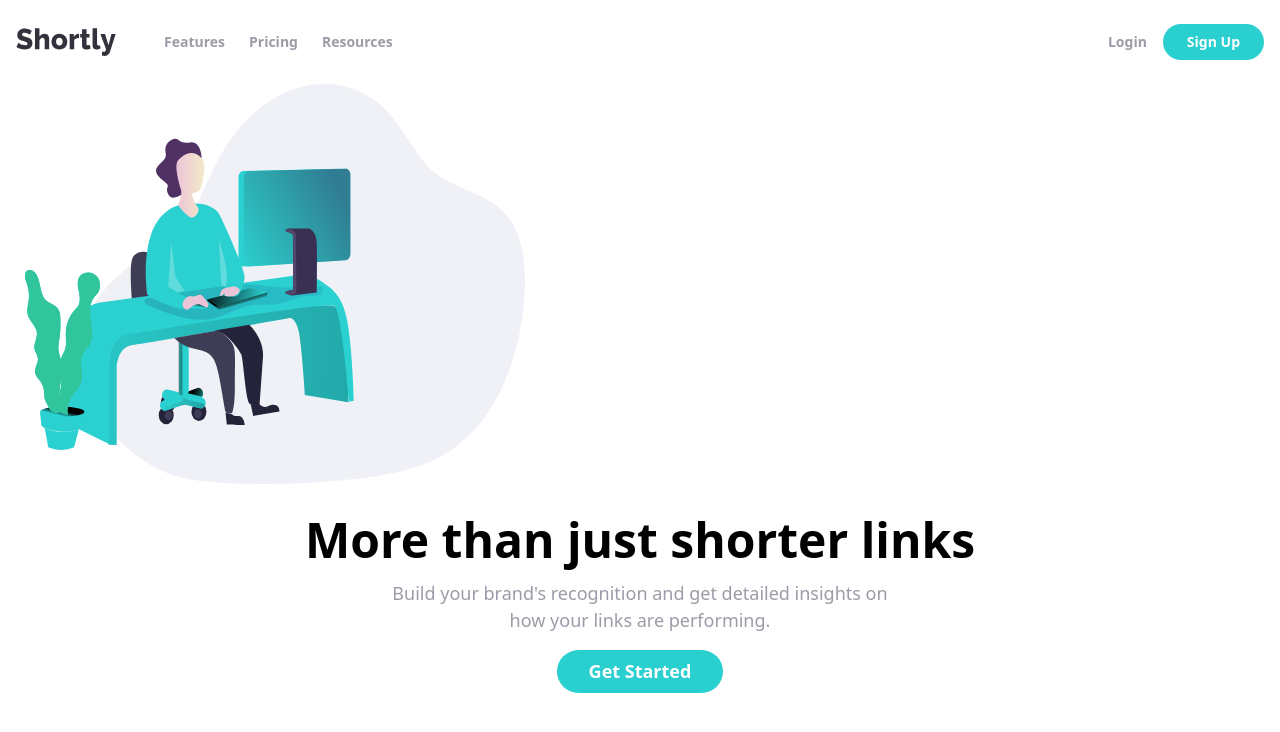
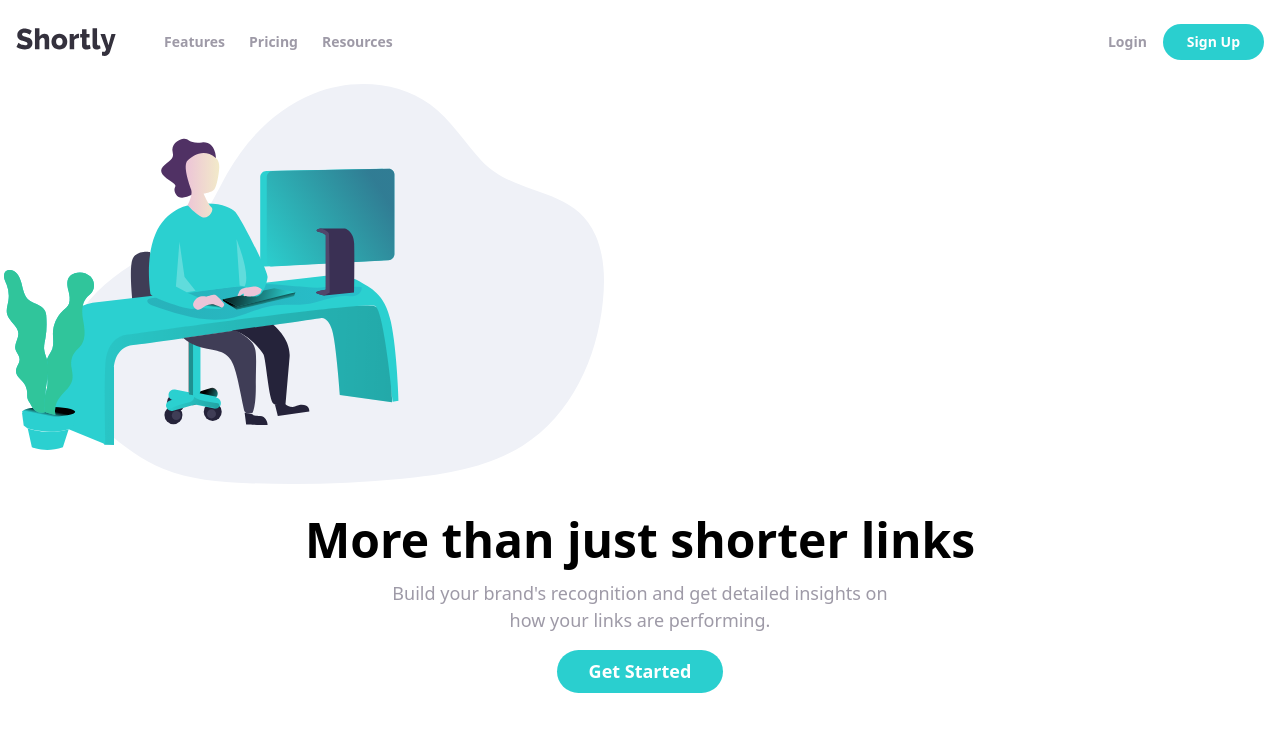
Before and after one commit to ysrckr/fem-url-shortening, a Next.js app: page / in a window 1280 px wide. Shown: the top 732 px of the page. Built offline with nearby package versions, Linux system fonts and the light colour scheme.

Commit message:
main: Updated image width to 600px on homepage

```diff
--- a/src/app/page.tsx
+++ b/src/app/page.tsx
@@ -7,12 +7,12 @@ export default function Home() {
         {" "}
         <div>
           <div className="overflow-hidden">
-            <div className="relative h-[400px] w-[500px]">
+            <div className="relative h-[400px] w-[600px]">
               <Image
                 src="/illustration-working.svg"
                 alt="Shortly logo"
-                className="absolute top-0 left-0 translate-x-[5%] w-full h-full"
-                width={500}
+                className="absolute top-0 left-0 right-0 translate-x-1 w-full h-full"
+                width={600}
                 height={400}
               />
             </div>
```
